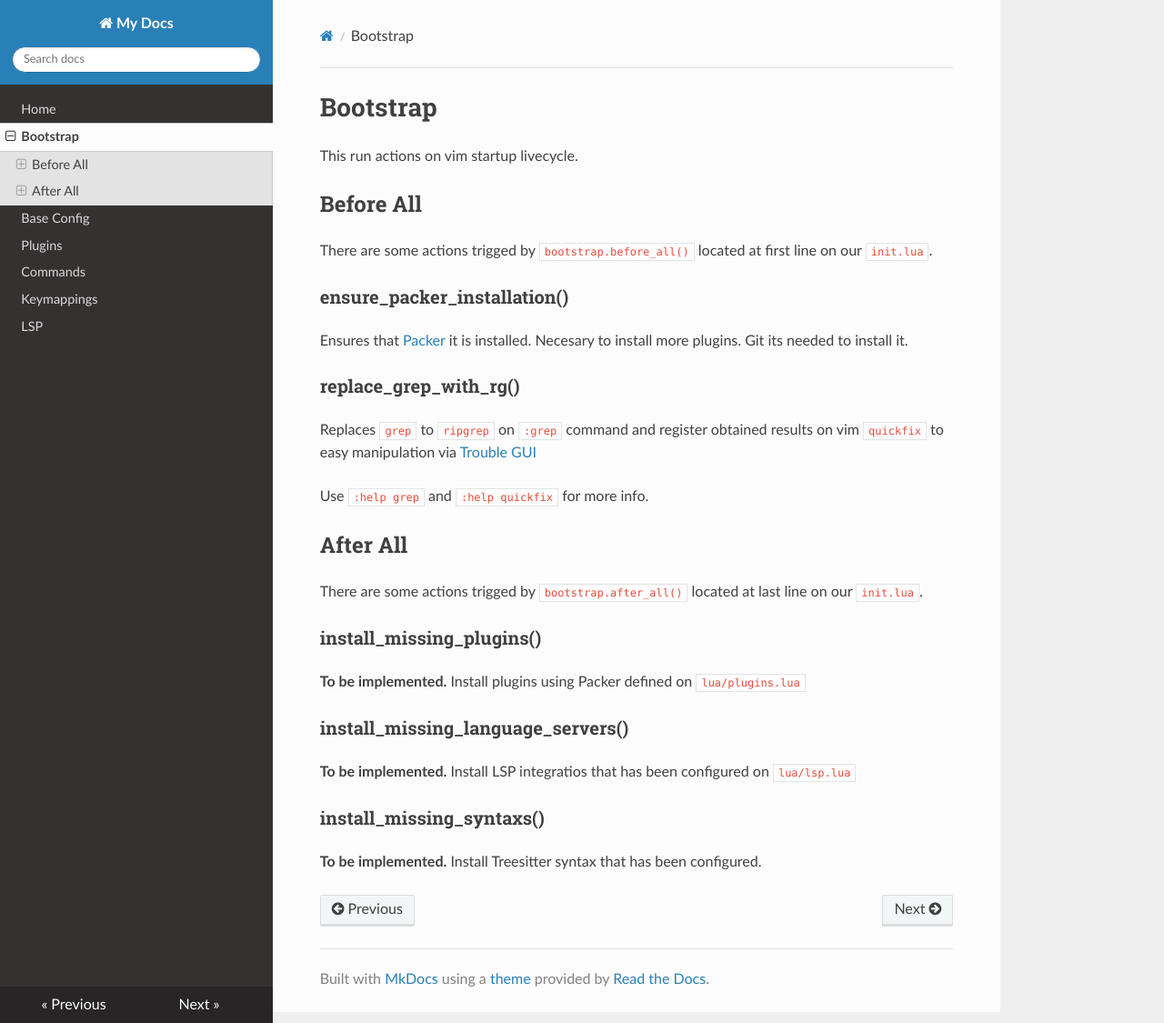
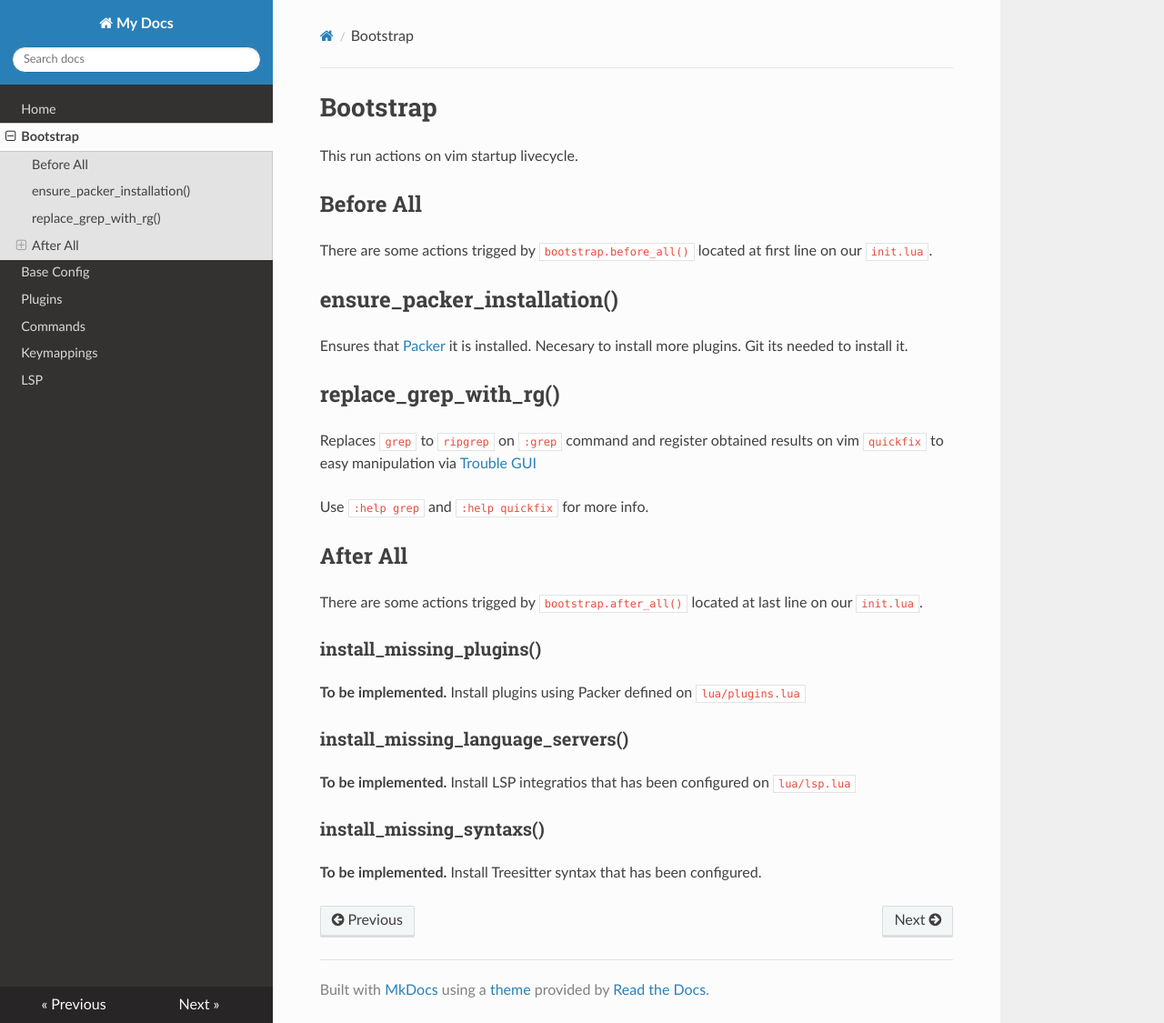
Before and after one commit to miguelgrubin/neovim-dotconf, an MkDocs documentation site: the page built from docs/bootstrap.md, in a window 1280 px wide and 1125 px high. Shown: the whole window at 91% size. Built offline with MkDocs 1.6.1, drawn with Linux system fonts in a browser that asks for light colours; nearby versions of some CDN libraries.

```diff
--- a/docs/bootstrap.md
+++ b/docs/bootstrap.md
@@ -6,12 +6,12 @@ This run actions on vim startup livecycle.
 
 There are some actions trigged by `bootstrap.before_all()` located at first line on our `init.lua`.
 
-### ensure_packer_installation()
+## ensure_packer_installation()
 
 Ensures that [Packer](https://github.com/wbthomason/packer.nvim) it is installed.
 Necesary to install more plugins. Git its needed to install it.
 
-### replace_grep_with_rg()
+## replace_grep_with_rg()
 
 Replaces `grep` to `ripgrep` on `:grep` command and register obtained results on vim `quickfix` to easy manipulation via [Trouble GUI](https://github.com/folke/trouble.nvim)
 
```
Also changed, not shown: README.md (+7 -7 lines), 12 other files.
